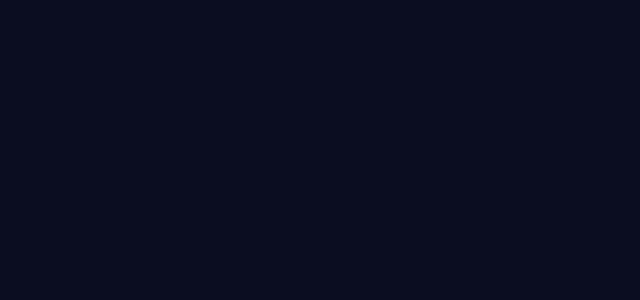
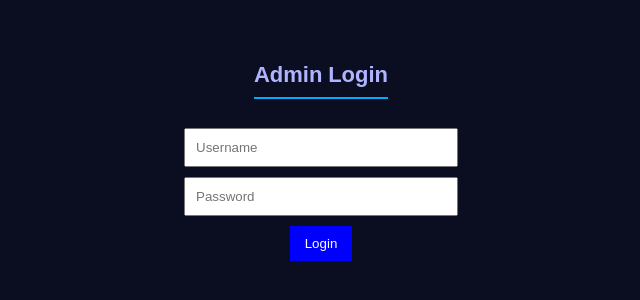
Before and after one commit to ikkyuuq/beplan, a React (Vite) app in the folder apps/web/: page /login in a window 1280 px wide. Before the commit this address had no page. Shown: the part 250-550 px from the top of the page, without its empty margins (319-959 px from the left). Built offline with nearby package versions, Linux system fonts and the light colour scheme.

Commit message:
create login admin

```diff
--- a/apps/web/src/AdminDashboard.jsx
+++ b/apps/web/src/AdminDashboard.jsx
@@ -1,4 +1,4 @@
-import React, { useState } from "react";
+import React, { useState, useEffect } from "react";
 import "./AdminDashboard.css";
 
 const AdminDashboard = () => {
@@ -12,10 +12,17 @@ const AdminDashboard = () => {
     const [newDescription, setNewDescription] = useState("");
     const [newImage, setNewImage] = useState(null);
 
-    const userAccount = {
-        name: "John Doe",
-        profilePic: "https://cdn-icons-png.flaticon.com/512/847/847969.png", // ไอคอนรูปคน
-    };
+    const [userAccount, setUserAccount] = useState({
+        name: "Admin",
+        profilePic: "https://cdn-icons-png.flaticon.com/512/847/847969.png",
+    });
+
+    useEffect(() => {
+        const storedUser = JSON.parse(localStorage.getItem("user"));
+        if (storedUser && storedUser.username) {
+            setUserAccount({ ...userAccount, name: storedUser.username }); // 👉 ใช้ชื่อจาก localStorage
+        }
+    }, []);
 
     const handleCreateTemplate = () => {
         const newTemplate = { id: Date.now(), name: "New Template", description: "Edit this template.", image: null };
@@ -59,7 +66,10 @@ const AdminDashboard = () => {
                 <div className="navbar-user">
                     <img src={userAccount.profilePic} alt="User" className="user-icon" />
                     <span className="user-name">{userAccount.name}</span>
-                    <button className="logout-btn">🚪 Logout</button>
+                    <button className="logout-btn" onClick={() => {
+                        localStorage.removeItem("user"); // 👉 ลบข้อมูล User เมื่อ Logout
+                        window.location.href = "/login"; // 👉 Redirect ไปหน้า Login
+                    }}>🚪 Logout</button>
                 </div>
             </nav>
 
--- a/apps/web/src/App.jsx
+++ b/apps/web/src/App.jsx
@@ -3,7 +3,8 @@ import Home from "./Home";
 import AboutMe from "./AboutMe";
 import Donate from "./Donate";
 import FAQ from "./FAQ";
-import "./Home.css"; // ใช้กับ Layout หลัก
+import Login from "./Login";
+import "./Home.css";
 import AdminDashboard from "./Admindashboard";
 
 const Layout = () => {
@@ -13,14 +14,14 @@ const Layout = () => {
         <nav>
           <ul>
             <div className="logo-container">
-              <img src="https://img2.pic.in.th/pic/Screenshot-2025-02-11-215739.png" alt="Logo" border="0" />
+              <img src="https://img2.pic.in.th/pic/Screenshot-2025-02-11-215739.png" alt="Logo" />
               <a href="/">SMART GOAL</a>
             </div>
             <li><Link to="/">Home</Link></li>
             <li><Link to="/aboutme">About Me</Link></li>
             <li><Link to="/donate">Donate</Link></li>
             <li><Link to="/faq">FAQ</Link></li>
-            <button className="start">GET STARTED!</button>
+              <button className="start">GET STARTED!</button>
           </ul>
         </nav>
       </header>
@@ -35,15 +36,13 @@ function App() {
   return (
     <Router>
       <Routes>
-        {/* Layout หลักสำหรับ User */}
         <Route path="/" element={<Layout />}>
           <Route index element={<Home />} />
           <Route path="aboutme" element={<AboutMe />} />
           <Route path="donate" element={<Donate />} />
           <Route path="faq" element={<FAQ />} />
         </Route>
-
-        {/* Route สำหรับ Admin แยกออกมา */}
+        <Route path="login" element={<Login />} /> {/* เพิ่มหน้า Login */}
         <Route path="/admin" element={<AdminDashboard />} />
       </Routes>
     </Router>
--- /dev/null
+++ b/apps/web/src/Login.css
@@ -0,0 +1,27 @@
+/* src/Login.css */
+.login-container {
+    display: flex;
+    flex-direction: column;
+    align-items: center;
+    justify-content: center;
+    height: 100vh;
+  }
+
+  input {
+    display: block;
+    width: 250px;
+    margin: 10px 0;
+    padding: 10px;
+  }
+
+  button {
+    padding: 10px 15px;
+    background: blue;
+    color: white;
+    border: none;
+    cursor: pointer;
+  }
+
+  .error {
+    color: red;
+  }
--- /dev/null
+++ b/apps/web/src/Login.jsx
@@ -0,0 +1,53 @@
+import { useState } from "react";
+import { useNavigate } from "react-router-dom";
+import "./Login.css";
+
+const adminCredentials = {
+  username: "admin",
+  password: "admin123",
+};
+
+const Login = () => {
+  const [username, setUsername] = useState("");
+  const [password, setPassword] = useState("");
+  const [error, setError] = useState("");
+  const navigate = useNavigate();
+
+  const handleLogin = (e) => {
+    e.preventDefault();
+
+    if (username === adminCredentials.username && password === adminCredentials.password) {
+      const userData = { username, role: "admin" };
+      localStorage.setItem("user", JSON.stringify(userData)); // 👉 เก็บข้อมูล User ลง localStorage
+      navigate("/admin"); // ไปที่หน้า Admin Dashboard
+    } else {
+      setError("Invalid username or password");
+    }
+  };
+
+  return (
+    <div className="login-container">
+      <h2>Admin Login</h2>
+      {error && <p className="error">{error}</p>}
+      <form onSubmit={handleLogin}>
+        <input
+          type="text"
+          placeholder="Username"
+          value={username}
+          onChange={(e) => setUsername(e.target.value)}
+          required
+        />
+        <input
+          type="password"
+          placeholder="Password"
+          value={password}
+          onChange={(e) => setPassword(e.target.value)}
+          required
+        />
+        <button type="submit">Login</button>
+      </form>
+    </div>
+  );
+};
+
+export default Login;
```
